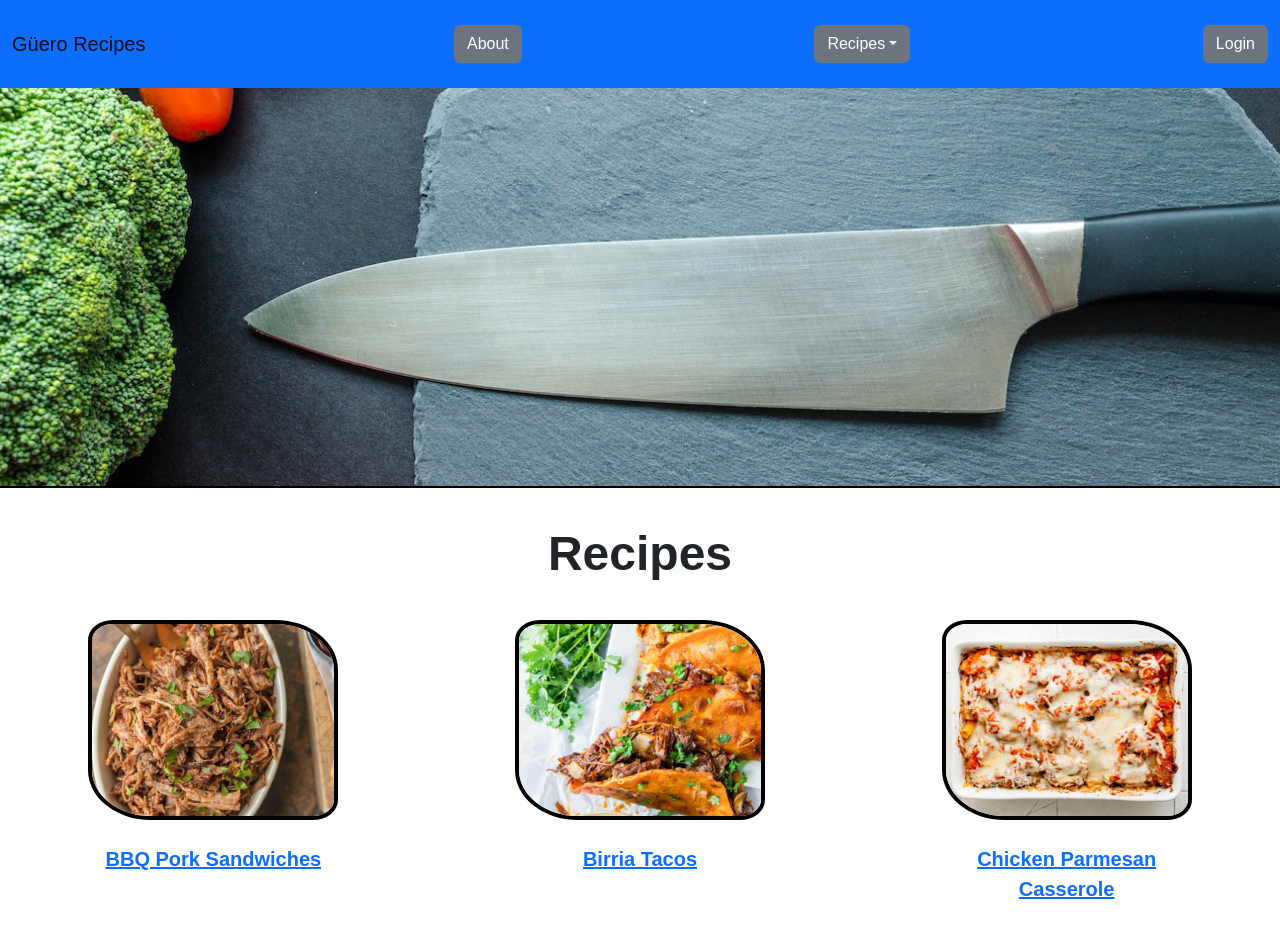
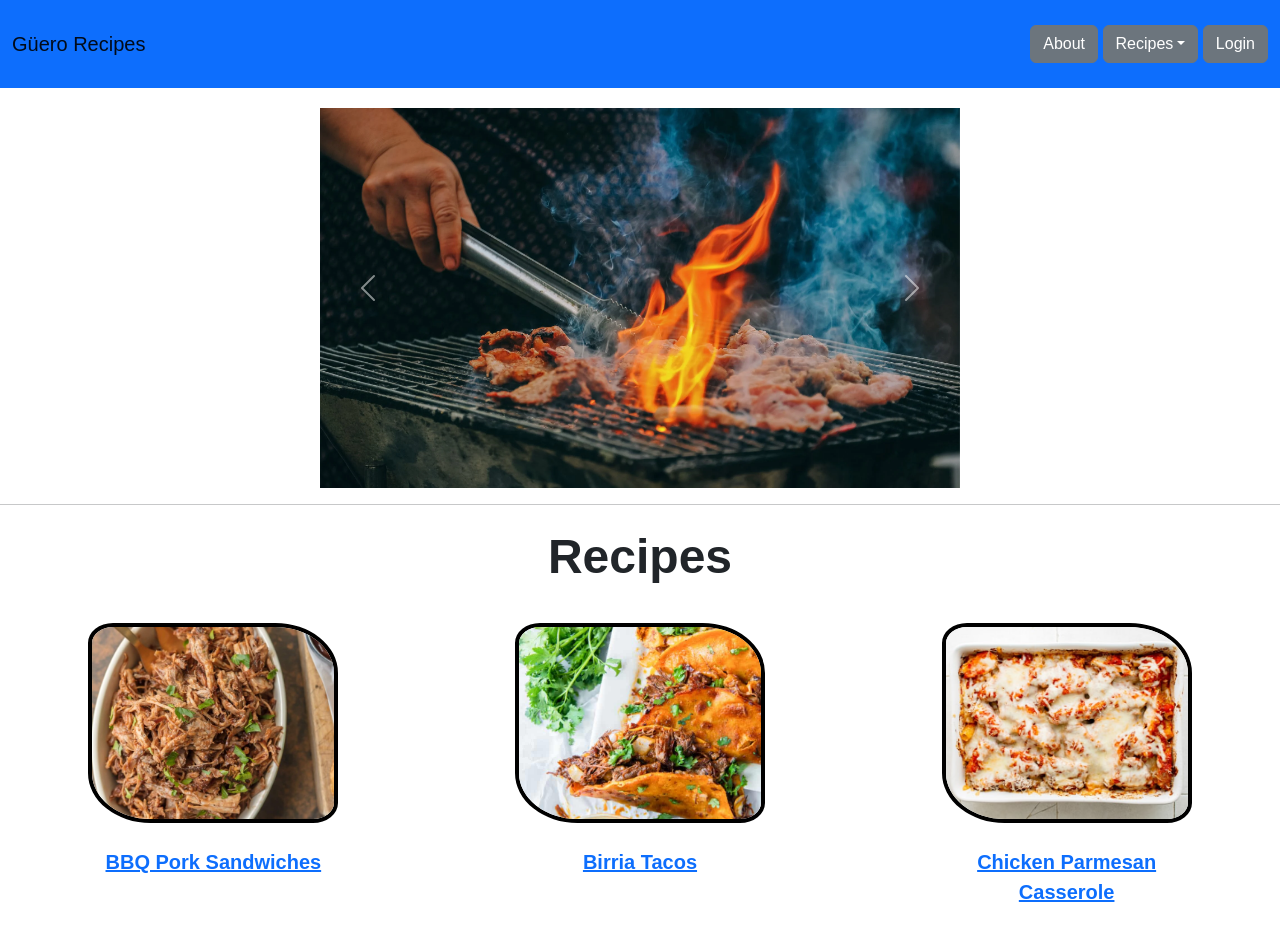
Before and after one commit to mkm02/startup, a plain HTML site: page index.html in a window 1280 px wide. Drawn offline with nearby package versions, Linux system fonts and the light colour scheme.

Commit message:
Proper nav button alignment, landing page carousel, recipe image hides when small

```diff
--- a/index.html
+++ b/index.html
@@ -22,6 +22,7 @@
           <a class="navbar-brand" href="#">
             Güero Recipes
           </a>
+          <div class="navtabs">
             <button type="button" class="btn btn-secondary">About</button>
             <div class="btn-group">
               <button type="button" class="btn btn-secondary dropdown-toggle" data-bs-toggle="dropdown" aria-expanded="false">Recipes</button>
@@ -32,12 +33,37 @@
               </ul>
             </div>
             <button type="button" class="btn btn-secondary">Login</button>
+          </div>
         </menu>
       </nav>
     </header>
 
     <main>
-      <div class="headimage" id="landingimage"> </div>
+      <div class="homecarousel">
+        <div id="carouselExampleControls" class="carousel slide" data-bs-ride="carousel">
+          <div class="carousel-inner">
+            <div class="carousel-item active">
+              <img src="pexels-lukas-952478.jpg" class="d-block w-100" alt="Knife on a cutting board surrounded by vegetables">
+            </div>
+            <div class="carousel-item active">
+              <img src="pexels-photo-2403392.jpg" class="d-block w-100" alt="Chef plating food">
+            </div>
+            <div class="carousel-item active">
+              <img src="pexels-photo-1482803.jpg" class="d-block w-100" alt="Chef grilling meat outside">
+            </div>
+          </div>
+          <button class="carousel-control-prev" type="button" data-bs-target="#carouselExampleControls" data-bs-slide="prev">
+            <span class="carousel-control-prev-icon" aria-hidden="true"></span>
+            <span class="visually-hidden">Previous</span>
+          </button>
+          <button class="carousel-control-next" type="button" data-bs-target="#carouselExampleControls" data-bs-slide="next">
+            <span class="carousel-control-next-icon" aria-hidden="true"></span>
+            <span class="visually-hidden">Next</span>
+          </button>
+        </div>
+      </div>
+
+      <hr class="solid">
       <div class="recipeheading">Recipes</div>
 
       <div class="homediv">
--- a/styles.css
+++ b/styles.css
@@ -10,8 +10,14 @@ menu {
     background-color: #0d6efd;
 }
 
-header {
-    min-width: 500px;
+.navtabs {
+    justify-content: flex-end;
+}
+
+main {
+
+    display: flex;
+    flex-direction: column;
 }
 
 .recipe_container {
@@ -19,6 +25,7 @@ header {
     border:  solid #6b6b6b4d;
     border-radius: 0.25rem;
     padding: 1rem;
+    background-color: rgba(239, 198, 95, 0.568);
 }
 
 #bbqpork {
@@ -58,10 +65,19 @@ header {
     align-items: center;
 }
 
+@media (max-width: 800px) {
+    .recipe_pic {
+        display: none;
+    }
+}
 .recipe_pic {
     height: 293px;
-    width: 350px;
+    width: 35vw;
+    max-width: 350px;
+    min-width: 100px;
+    overflow: hidden;
     object-fit:cover;
+    padding-top: 10px;
 }
 
 .component {
@@ -108,7 +124,6 @@ ul li {
 }
 
 .recipeheading {
-    margin-top: 30px;
     font-family: Arial, Helvetica, sans-serif;
     font-size: 48px;
     text-align: center;
@@ -134,7 +149,7 @@ ul li {
 
     display: flex;
     justify-content: space-around;
-    flex-wrap: nowrap;
+    flex-wrap: wrap;
     flex-direction: row;
     margin-top: 30px;
 }
@@ -142,7 +157,6 @@ ul li {
 .spot1 {
     width: 250px;
     text-align: center;
-
 }
 
 .spot2 {
@@ -168,19 +182,17 @@ ul li {
 
 }
 
-.headimage {
-    height: 400px;
-    border-bottom: solid black 2px;
-    width: 101%;
-    margin-left: -8px;
+.homecarousel {
+    display: flex;
+    justify-content: center;
+    overflow: hidden;
+    padding: 20px;
 }
 
-#landingimage {
-    background-image: url("pexels-lukas-952478.jpg");
-    background-repeat: no-repeat;
-    background-position: center;
-    background-size: cover;
-}
+.carousel {
+    width:640px;
+    height:360px;
+  }
 
 a {
     text-decoration: none;
```
Also changed, not shown: Recipes/bbq_pork.html (+2 -0 lines), Recipes/birria_tacos.html (+2 -0 lines), Recipes/chicken_parm.html (+2 -0 lines), pexels-photo-1482803.jpg (added), pexels-photo-2403392.jpg (added). Lines whose indentation alone changed are shown as unchanged.
